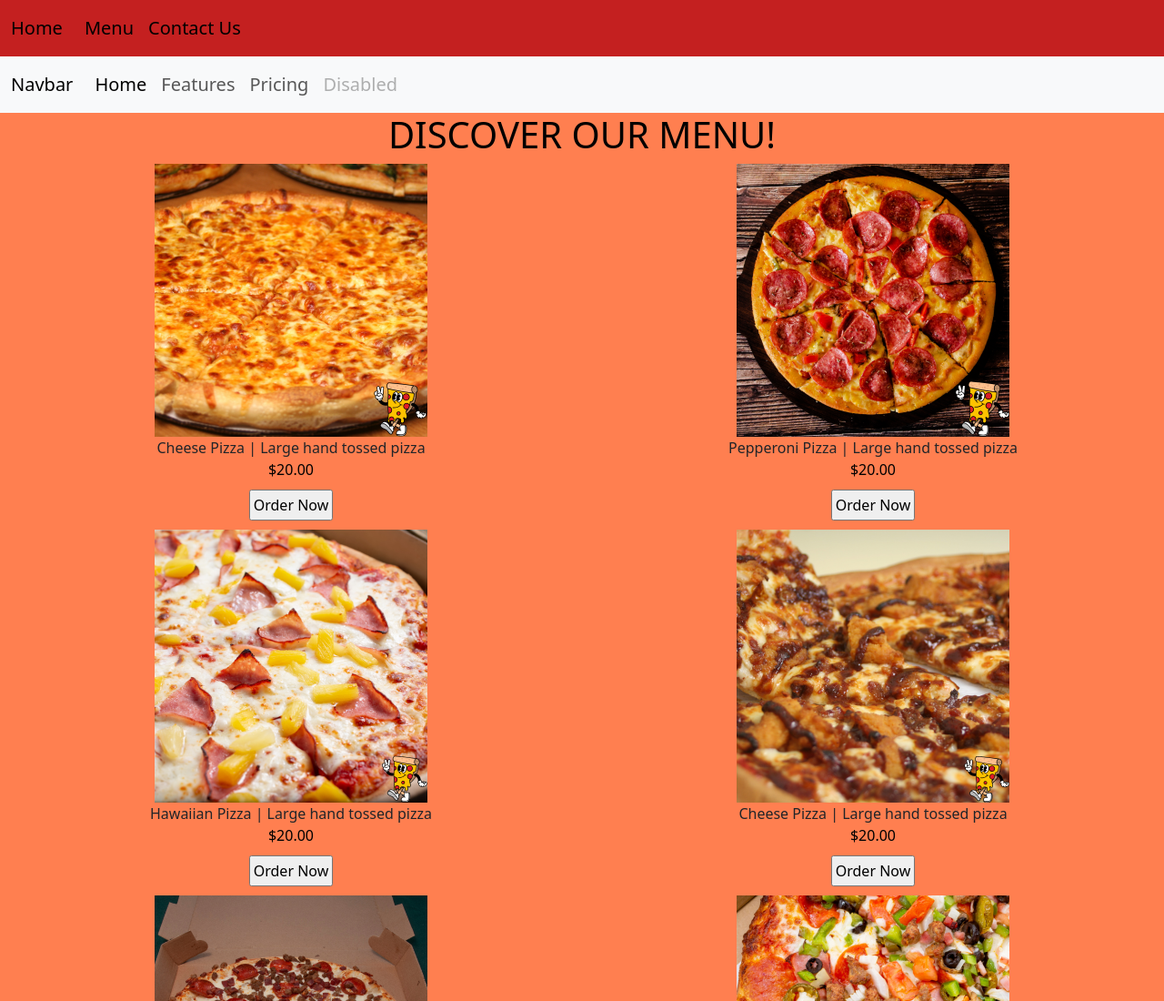
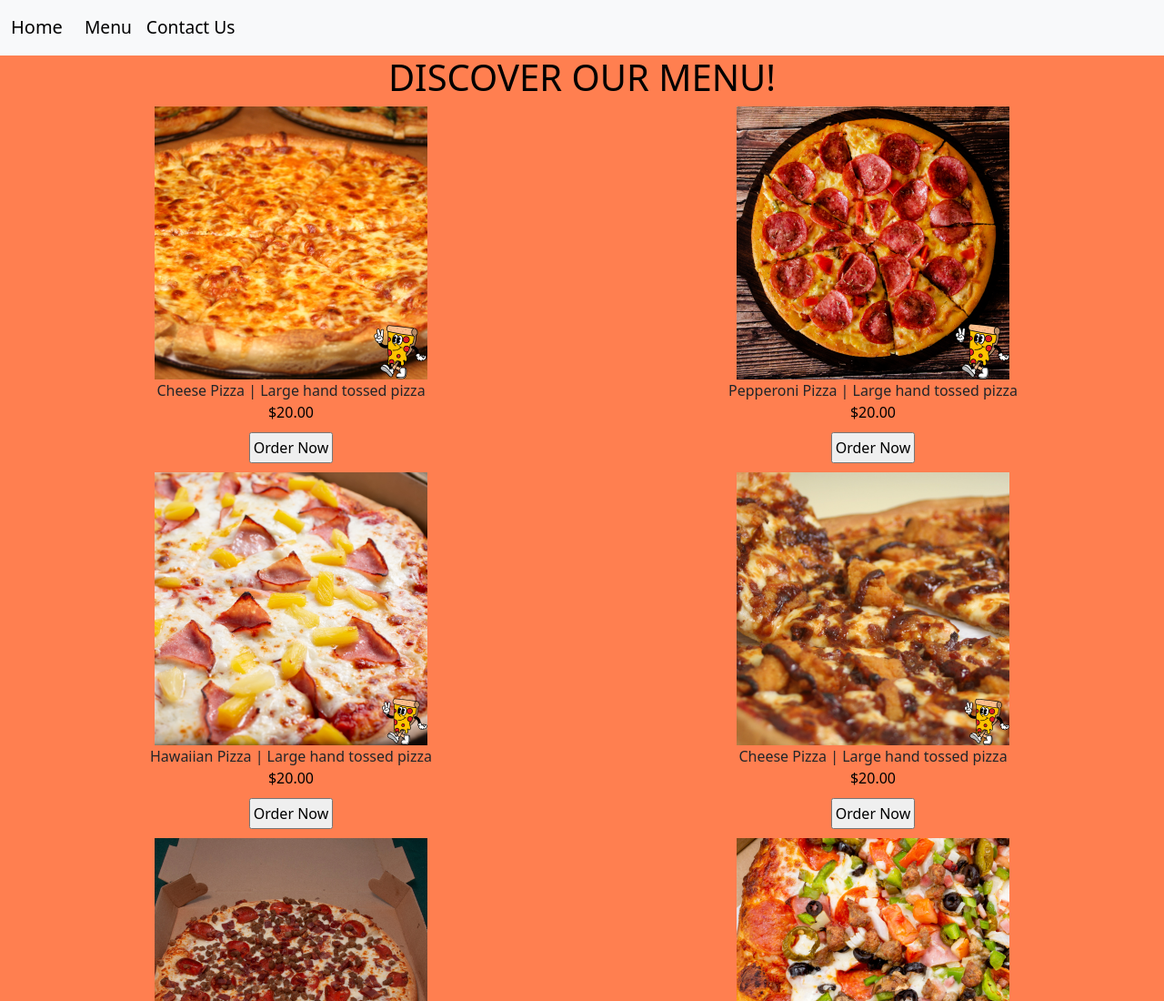
Before and after one commit to ChandlerGrajeda/Project1, a plain HTML site: page Menu.html in a window 1280 px wide. Shown: the top 1100 px of the page at 91% size. Drawn offline with nearby package versions, Linux system fonts and the light colour scheme.

Commit message:
navbar update

```diff
--- a/CSS/Styles.css
+++ b/CSS/Styles.css
@@ -62,9 +62,9 @@ input[type=button] {
     justify-content: center;
 }
 
-.navbar {
+nav.navbar {
     background-color: rgb(196, 32, 32);
-    font-size: 20px;
+    font-size: 1.2rem;
 }
 
 .text-color {
--- a/Menu.html
+++ b/Menu.html
@@ -9,37 +9,16 @@
     </head>
     <body>
         <header>
-            <nav class="navbar navbar-expand-sm">
+            <nav class="navbar navbar-expand-lg bg-body-tertiary">
                 <div class="container-fluid">
                     <a class="navbar-brand" href="./index.html">Home</a>
-                    <button class="navbar-toggler" type="button" data-toggle="collapse" data-target="#navbarID"
-                        aria-controls="navbarID" aria-expanded="false" aria-label="Toggle navigation">
-                        <span class="navbar-toggler-icon"></span>
-                    </button>
-                    <div class="collapse navbar-collapse" id="navbarID">
-                        <div class="navbar-nav">
-                            <a class="nav-link active" aria-current="page" href="./menu.html">Menu</a>
-                        </div>
-                        <div class="navbar-nav">
-                            <a class="nav-link active" aria-current="page" href="./contactUs.html">Contact Us</a>
-                        </div>
-                    </div>
-                </div>
-            </nav>
-        </header>
-        <header>
-            <nav class="navbar navbar-expand-lg bg-body-tertiary">
-                <div class="container-fluid">
-                    <a class="navbar-brand" href="#">Navbar</a>
                     <button class="navbar-toggler" type="button" data-bs-toggle="collapse" data-bs-target="#navbarNavAltMarkup" aria-controls="navbarNavAltMarkup" aria-expanded="false" aria-label="Toggle navigation">
                     <span class="navbar-toggler-icon"></span>
                     </button>
                     <div class="collapse navbar-collapse" id="navbarNavAltMarkup">
                     <div class="navbar-nav">
-                        <a class="nav-link active" aria-current="page" href="#">Home</a>
-                        <a class="nav-link" href="#">Features</a>
-                        <a class="nav-link" href="#">Pricing</a>
-                        <a class="nav-link disabled" aria-disabled="true">Disabled</a>
+                        <a class="nav-link active" aria-current="page" href="./menu.html">Menu</a>
+                        <a class="nav-link active" aria-current="page" href="./contactUs.html">Contact Us</a>
                     </div>
                     </div>
                 </div>
```
Also changed, not shown: contactUs.html (+8 -11 lines), index.html (+8 -11 lines).
